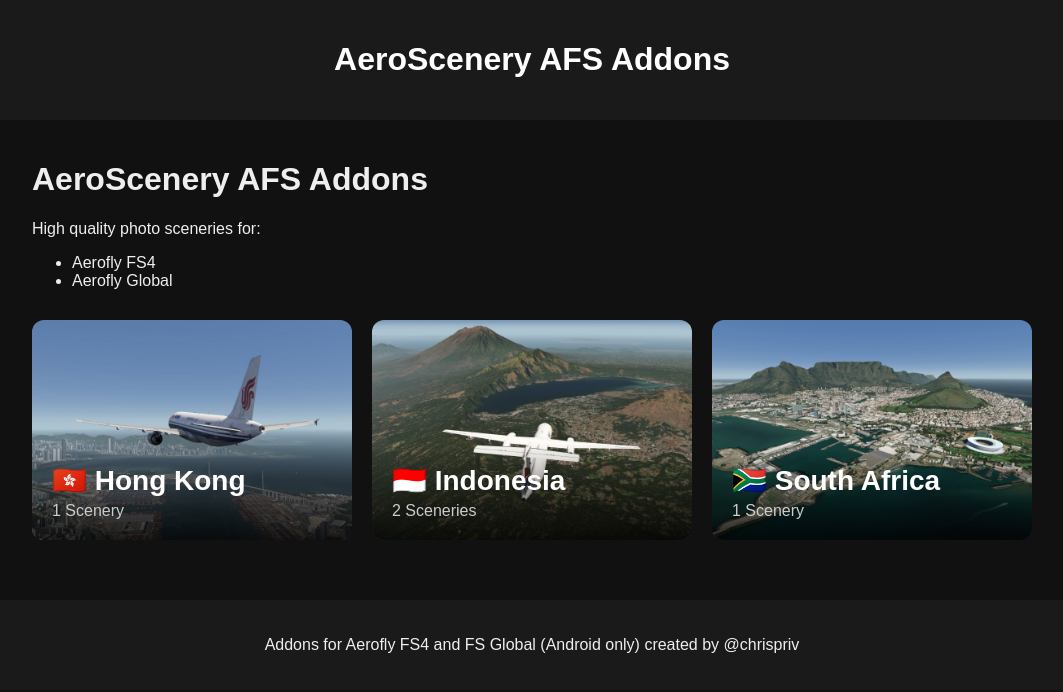
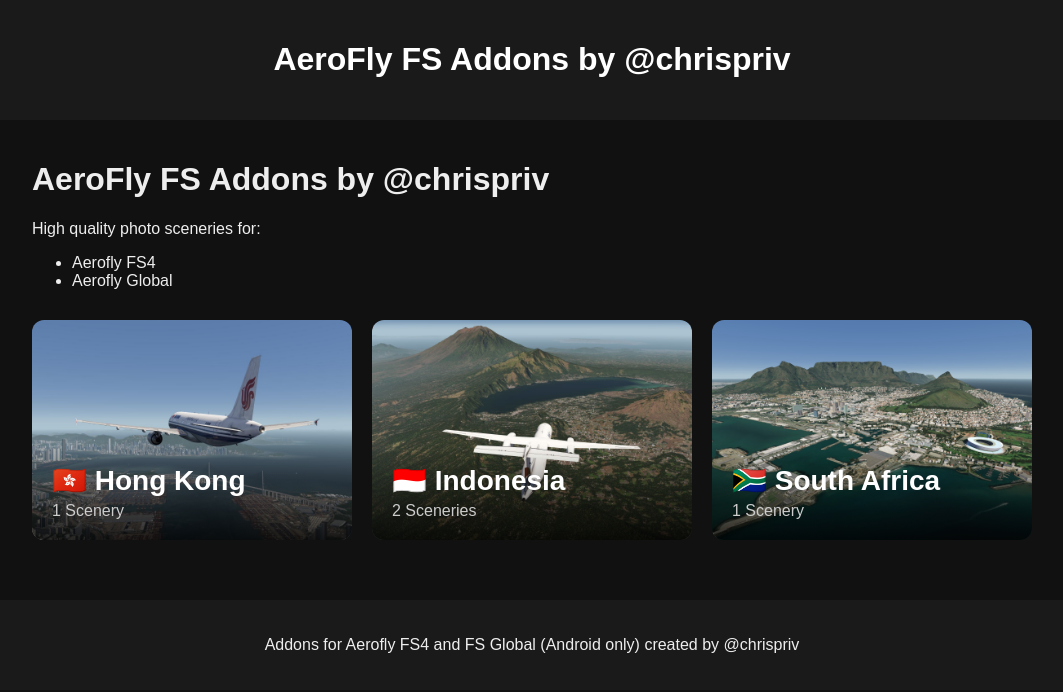
Before and after one commit to chrispriv/aeroscenery-afs_addons, a Jekyll site: the page built from index.md, in a window 1280 px wide. Shown: the top 692 px of the page, without its empty margins (108-1171 px from the left). Built offline with Jekyll 4.4.1, drawn with Linux system fonts in a browser that asks for light colours.

Commit message:
Develop a basic structure with layout - on scenery level (fix)
Develop a basic structure with layout - on scenery level (fix)

```diff
--- a/_layouts/default.html
+++ b/_layouts/default.html
@@ -14,7 +14,7 @@
 <header class="site-header">
   <h1>
     <a href="/aeroscenery-afs_addons/">
-      AeroScenery AFS Addons
+      AeroFly FS Addons by @chrispriv
     </a>
   </h1>
 </header>
--- a/assets/css/style.css
+++ b/assets/css/style.css
@@ -135,7 +135,7 @@ a {
 }
 
 .hero-image {
-  width: 100%;
+  width: 60%;
   max-width: 900px;
   display: block;
   margin: 0 auto 25px auto;
--- a/index.md
+++ b/index.md
@@ -2,7 +2,7 @@
 layout: default
 title: Home
 ---
-# AeroScenery AFS Addons
+# AeroFly FS Addons by @chrispriv
 
 High quality photo sceneries for:
 
```
